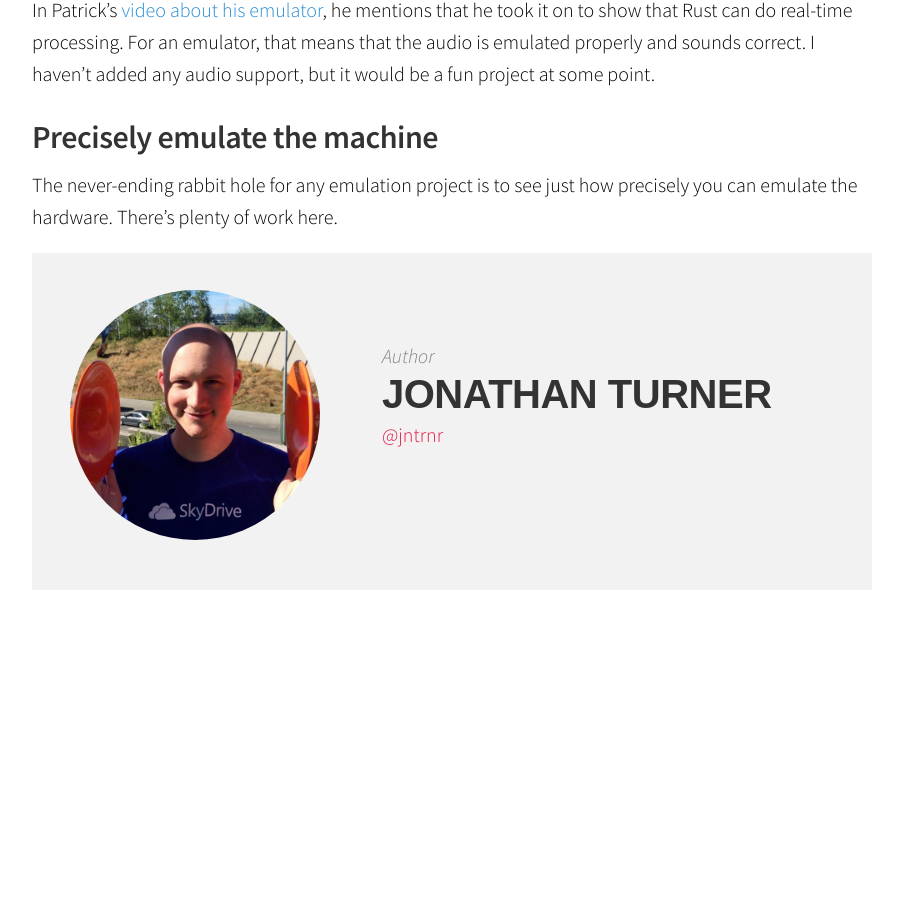
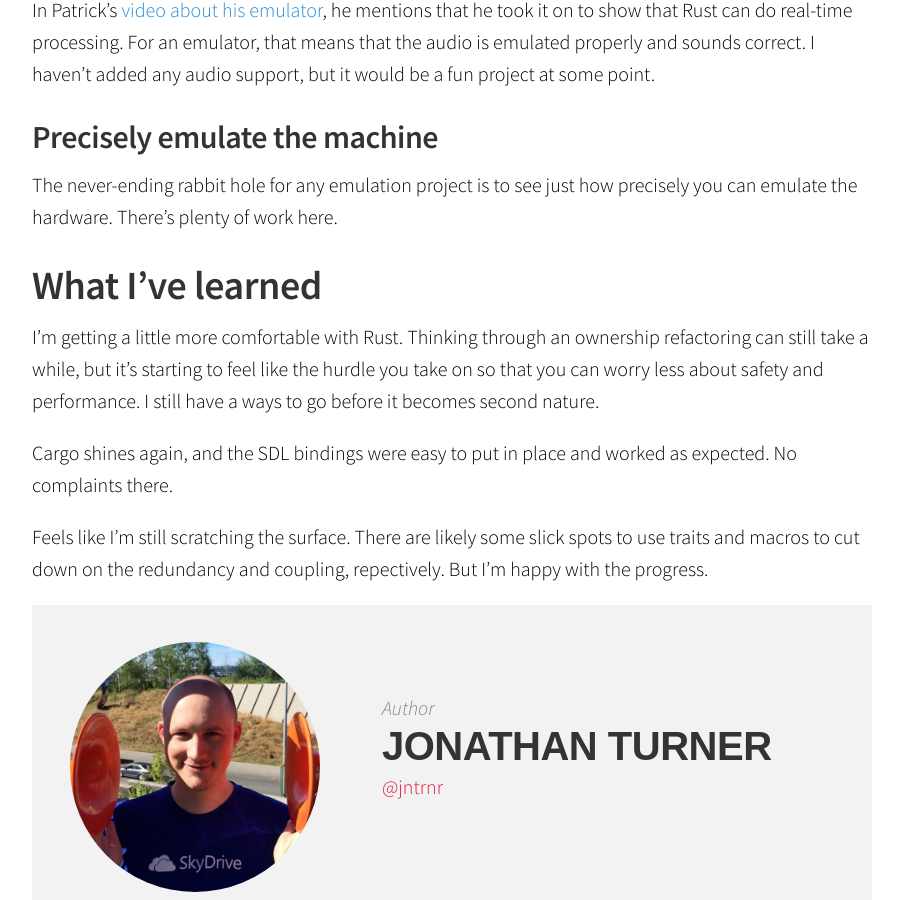
Before and after one commit to sophiajt/jntrnr.github.io, a Jekyll site: the page built from _posts/2015-11-20-convert-csharp-to-rust.md, in a window 1280 px wide and 900 px high, scrolled down 6663 px. Shown: the whole window, without its empty margins (188-1091 px from the left). Built offline with Jekyll 4.4.1, drawn with Linux system fonts in a browser that asks for light colours; Markdown is read by kramdown in place of the engine named in the settings; before the commit the page ends 7353 px from its top, so only the background shows below that.

Commit message:
Update 2015-11-20-convert-csharp-to-rust.md

```diff
--- a/_posts/2015-11-20-convert-csharp-to-rust.md
+++ b/_posts/2015-11-20-convert-csharp-to-rust.md
@@ -183,3 +183,11 @@ In Patrick's [video about his emulator](https://air.mozilla.org/sprocketnes-prac
 ## Precisely emulate the machine
 
 The never-ending rabbit hole for any emulation project is to see just how precisely you can emulate the hardware.  There's plenty of work here.
+
+# What I've learned
+
+I'm getting a little more comfortable with Rust.  Thinking through an ownership refactoring can still take a while, but it's starting to feel like the hurdle you take on so that you can worry less about safety and performance.  I still have a ways to go before it becomes second nature.
+
+Cargo shines again, and the SDL bindings were easy to put in place and worked as expected.  No complaints there.
+
+Feels like I'm still scratching the surface.  There are likely some slick spots to use traits and macros to cut down on the redundancy and coupling, repectively.  But I'm happy with the progress.
```
